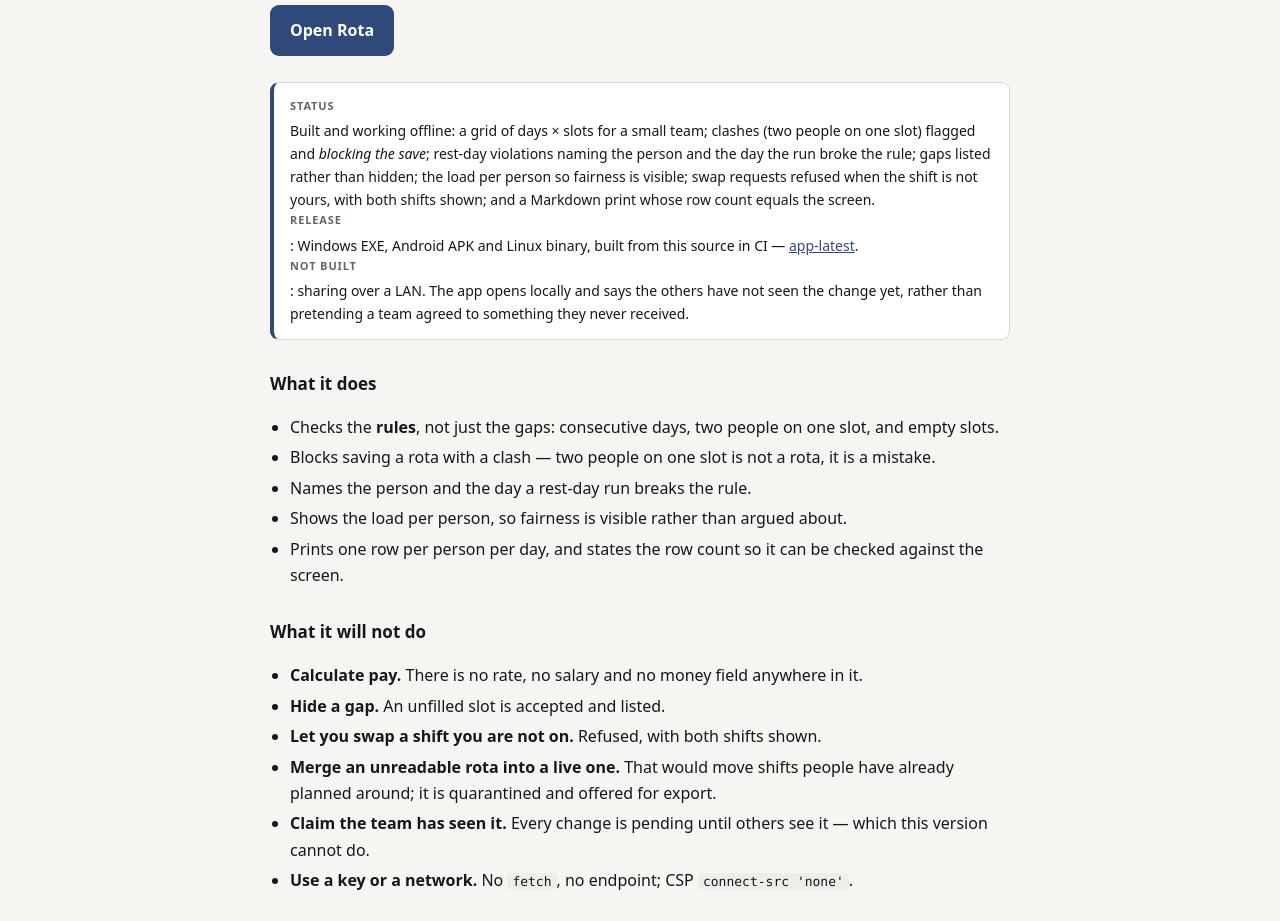
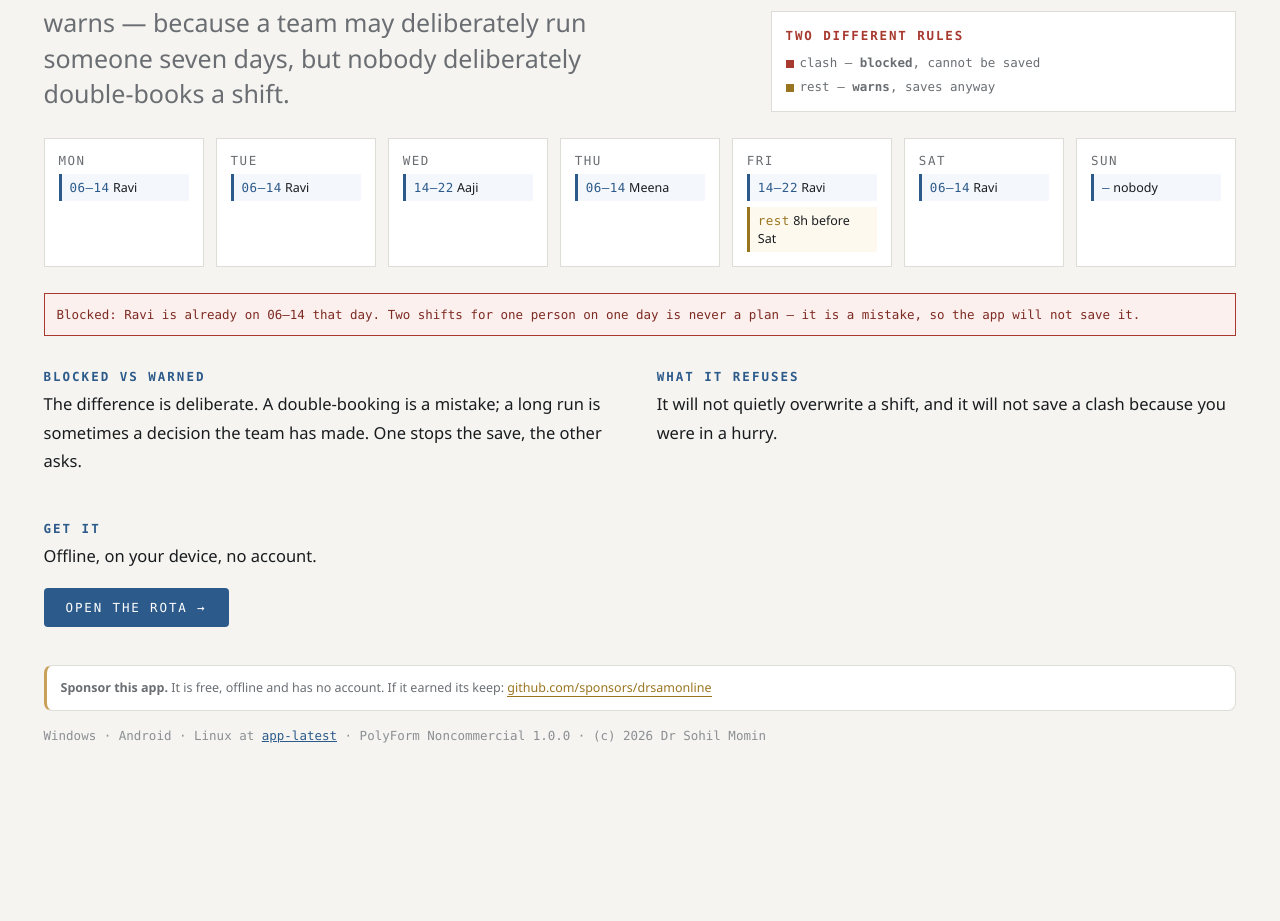
Before and after one commit to drsamonline/app-rota, a website: page docs/index.html in a window 1280 px wide. Shown: the part 177-1098 px from the top of the page. After the commit the page ends 982 px from the top, so only its background shows below. Drawn offline with Linux system fonts and the light colour scheme.

Commit message:
design: Rota becomes a week board, at any width
Seven day columns on a wide screen, four on a tablet and one on a phone, each holding its shifts with the time in
monospace and the name beside it. A rest warning is drawn in amber and a blocked clash in red, and the page states
the distinction the app makes: one stops the save, the other asks.

Prose steps 1 to 2 to 3 columns. Every size is a clamp.

```diff
--- a/docs/index.html
+++ b/docs/index.html
@@ -1,96 +1,99 @@
 <!DOCTYPE html>
 <html lang="en-IN">
 <head>
-<meta charset="utf-8">
-<meta name="viewport" content="width=device-width, initial-scale=1">
-<title>Rota — build the rota, catch the clashes</title>
-<meta name="description" content="Build a duty rota for a small team, catch the clashes and the rest-day violations, see the load per person, and print it. No pay is calculated.">
-<meta name="theme-color" content="#101418">
+<meta charset="utf-8"><meta name="viewport" content="width=device-width, initial-scale=1">
+<title>Rota — shifts that clash cannot be saved</title>
+<meta name="description" content="Shifts that clash cannot be saved; a rest violation warns but does not block.">
+<meta name="theme-color" content="#f5f4f0">
 <style>
-  :root{--bg:#f6f5f2;--panel:#fff;--ink:#14181d;--muted:#5d666f;--line:#d9d6cf;--accent:#2f4a7a}
+  :root{--bg:#f5f4f0;--panel:#fff;--ink:#191c1f;--rule:#dedcd6;--grey:#6a6e72;--blue:#2c5a8a;--red:#a8392f;--amber:#9a7520;
+        --mono:ui-monospace,"SFMono-Regular",Menlo,Consolas,monospace;--sans:"Segoe UI",system-ui,sans-serif;
+        --s0:clamp(11px,.4vw + 10px,12.5px);--s1:clamp(14px,.55vw + 12px,16.5px);--s2:clamp(18px,1.2vw + 14px,25px);
+        --display:clamp(28px,5.2vw,60px);--gut:clamp(16px,3.4vw,58px)}
   *{box-sizing:border-box}
-  body{margin:0;background:var(--bg);color:var(--ink);font:16px/1.65 system-ui,-apple-system,"Segoe UI",Roboto,"Noto Sans",sans-serif}
-  main{max-width:780px;margin:0 auto;padding:48px 20px 64px}
-  h1{font-size:34px;line-height:1.15;letter-spacing:-.02em;margin:0 0 10px}
-  .lede{font-size:18px;color:var(--muted);margin:0 0 26px}
-  .cta{display:inline-block;background:var(--accent);color:#fff;text-decoration:none;font-weight:600;padding:12px 20px;border-radius:9px}
-  .status{margin:26px 0;padding:14px 16px;border:1px solid var(--line);border-left:4px solid var(--accent);border-radius:9px;background:var(--panel);font-size:14px}
-  .status b{display:block;font-size:11px;text-transform:uppercase;letter-spacing:.08em;color:var(--muted);margin-bottom:4px}
-  h2{font-size:17px;margin:30px 0 8px}
-  ul{padding-left:20px}li{margin:4px 0}
-  code{font-family:ui-monospace,"SF Mono",Menlo,Consolas,monospace;font-size:13px;background:#eeede9;padding:1px 5px;border-radius:4px}
-  table{border-collapse:collapse;width:100%;font-size:14px;margin-top:8px}
-  th,td{text-align:left;border-bottom:1px solid var(--line);padding:7px 8px;vertical-align:top}
-  th{color:var(--muted);font-weight:600;font-size:11px;text-transform:uppercase;letter-spacing:.06em}
-  footer{margin-top:44px;padding-top:18px;border-top:1px solid var(--line);color:var(--muted);font-size:12px}
-  a{color:var(--accent)}
+  body{margin:0;background:var(--bg);color:var(--ink);font-family:var(--sans)}
+  .board{max-width:1660px;margin:0 auto;padding:0 0 58px}
+  .bar{display:flex;justify-content:space-between;gap:1rem;flex-wrap:wrap;padding:10px var(--gut);border-bottom:1px solid var(--rule);
+       font-family:var(--mono);font-size:var(--s0);letter-spacing:.15em;text-transform:uppercase;color:var(--grey)}
+  .bar b{color:var(--blue);font-weight:400}
+  .head{display:grid;gap:clamp(14px,2.2vw,36px);padding:clamp(22px,3.2vw,50px) var(--gut) clamp(14px,2vw,26px);grid-template-columns:1fr}
+  @media (min-width:960px){.head{grid-template-columns:minmax(0,1.2fr) minmax(0,.8fr);align-items:end}}
+  h1{font-size:var(--display);line-height:1;margin:0;letter-spacing:-.03em;font-weight:800}
+  .head p{margin:10px 0 0;font-size:var(--s2);line-height:1.42;color:var(--grey);max-width:44ch}
+  .rules{border:1px solid var(--rule);background:var(--panel);padding:12px 14px;font-family:var(--mono);font-size:var(--s0);color:var(--grey);line-height:1.9}
+  .rules b{display:block;color:var(--red);letter-spacing:.15em;text-transform:uppercase;margin-bottom:4px}
+  .rules i{display:inline-block;width:8px;height:8px;margin-right:6px;vertical-align:middle}
+  /* the week grid: 1 col phone, 7 on wide */
+  .week{display:grid;gap:clamp(6px,.9vw,12px);padding:0 var(--gut) clamp(16px,2vw,26px);grid-template-columns:1fr}
+  @media (min-width:700px){.week{grid-template-columns:repeat(4,1fr)}}
+  @media (min-width:1180px){.week{grid-template-columns:repeat(7,1fr)}}
+  .day{border:1px solid var(--rule);background:var(--panel);padding:clamp(9px,1.2vw,14px);display:grid;gap:6px;align-content:start}
+  .day .d{font-family:var(--mono);font-size:var(--s0);letter-spacing:.12em;text-transform:uppercase;color:var(--grey)}
+  .shift{border-left:3px solid var(--blue);padding:5px 8px;background:#f4f7fb;font-size:var(--s0);line-height:1.4}
+  .shift .n{font-family:var(--mono);color:var(--blue);letter-spacing:.04em}
+  .shift.rest{border-left-color:var(--amber);background:#fdf9ee}
+  .shift.rest .n{color:var(--amber)}
+  .clash{border:1px solid var(--red);background:#fbf0ee;padding:10px 12px;margin:0 var(--gut);font-family:var(--mono);font-size:var(--s0);color:#7d2a22;line-height:1.7}
+  .cols{display:grid;gap:clamp(18px,2.6vw,46px);padding:clamp(18px,2.6vw,36px) var(--gut) 0;grid-template-columns:1fr}
+  @media (min-width:860px){.cols{grid-template-columns:repeat(2,1fr)}}
+  @media (min-width:1380px){.cols{grid-template-columns:repeat(3,1fr)}}
+  h2{font-family:var(--mono);font-size:var(--s0);letter-spacing:.16em;text-transform:uppercase;color:var(--blue);margin:0 0 6px}
+  p{font-size:var(--s1);line-height:1.72;margin:0 0 12px}
+  .go{display:inline-block;background:var(--blue);color:#fff;text-decoration:none;padding:12px 22px;border-radius:4px;
+      font-family:var(--mono);font-size:var(--s0);letter-spacing:.15em;text-transform:uppercase;margin-top:6px}
+  .go:hover{background:var(--ink)}
+  .sponsor{margin:clamp(22px,3vw,38px) var(--gut) 0;border:1px solid var(--rule);border-left:3px solid #c9a05a;background:var(--panel);
+           border-radius:8px;padding:12px 14px;font-size:var(--s0);color:var(--grey);line-height:1.6}
+  .sponsor a{color:var(--amber);text-decoration:none;border-bottom:1px solid currentColor}
+  .foot{margin:14px var(--gut) 0;font-family:var(--mono);font-size:var(--s0);color:#8b8f93;line-height:1.8}
+  .foot a{color:var(--blue)}
+</style></head>
+<body><div class="board">
+  <div class="bar"><span>the week · who is on</span><span><b>1</b> clash blocked · <b>1</b> rest warning</span></div>
 
-  .sponsor{margin:24px 0 0;padding:12px 14px;border:1px solid rgba(128,128,128,.35);border-left:3px solid #c9a05a;
-           background:rgba(128,128,128,.07);border-radius:8px;font-size:12.5px;line-height:1.6}
-  .sponsor a{color:#c9a05a;text-decoration:none;border-bottom:1px solid currentColor}
-</style>
-</head>
-<body>
-<main>
-  <h1>Rota</h1>
-  <p class="lede">Build the rota, catch the clashes, see the load per person, and print it. <strong>No pay is calculated.</strong></p>
-
-  <a class="cta" href="play/index.html">Open Rota</a>
-
-  <div class="status">
-    <b>Status</b>
-    Built and working offline: a grid of days × slots for a small team; clashes (two people on one slot) flagged and
-    <em>blocking the save</em>; rest-day violations naming the person and the day the run broke the rule; gaps listed rather
-    than hidden; the load per person so fairness is visible; swap requests refused when the shift is not yours, with both
-    shifts shown; and a Markdown print whose row count equals the screen.
-    <br><b>Release</b>: Windows EXE, Android APK and Linux binary, built from this source in CI — <a href="https://github.com/drsamonline/app-rota/releases/tag/app-latest">app-latest</a>.
-    <br><b>Not built</b>: sharing over a LAN. The app opens locally and says the others have not seen the change yet, rather
-    than pretending a team agreed to something they never received.
+  <div class="head">
+    <div>
+      <h1>Rota</h1>
+      <p>A shift that clashes cannot be saved. A rest violation warns — because a team may deliberately run someone seven days, but nobody deliberately double-books a shift.</p>
+    </div>
+    <div class="rules"><b>two different rules</b>
+      <i style="background:#a8392f"></i>clash — <strong>blocked</strong>, cannot be saved<br>
+      <i style="background:#9a7520"></i>rest — <strong>warns</strong>, saves anyway
+    </div>
   </div>
 
-  <h2>What it does</h2>
-  <ul>
-    <li>Checks the <strong>rules</strong>, not just the gaps: consecutive days, two people on one slot, and empty slots.</li>
-    <li>Blocks saving a rota with a clash — two people on one slot is not a rota, it is a mistake.</li>
-    <li>Names the person and the day a rest-day run breaks the rule.</li>
-    <li>Shows the load per person, so fairness is visible rather than argued about.</li>
-    <li>Prints one row per person per day, and states the row count so it can be checked against the screen.</li>
-  </ul>
+  <div class="week">
+    <div class="day"><div class="d">mon</div><div class="shift"><span class="n">06–14</span> Ravi</div></div>
+    <div class="day"><div class="d">tue</div><div class="shift"><span class="n">06–14</span> Ravi</div></div>
+    <div class="day"><div class="d">wed</div><div class="shift"><span class="n">14–22</span> Aaji</div></div>
+    <div class="day"><div class="d">thu</div><div class="shift"><span class="n">06–14</span> Meena</div></div>
+    <div class="day"><div class="d">fri</div><div class="shift"><span class="n">14–22</span> Ravi</div><div class="shift rest"><span class="n">rest</span> 8h before Sat</div></div>
+    <div class="day"><div class="d">sat</div><div class="shift"><span class="n">06–14</span> Ravi</div></div>
+    <div class="day"><div class="d">sun</div><div class="shift"><span class="n">—</span> nobody</div></div>
+  </div>
 
-  <h2>What it will not do</h2>
-  <ul>
-    <li><strong>Calculate pay.</strong> There is no rate, no salary and no money field anywhere in it.</li>
-    <li><strong>Hide a gap.</strong> An unfilled slot is accepted and listed.</li>
-    <li><strong>Let you swap a shift you are not on.</strong> Refused, with both shifts shown.</li>
-    <li><strong>Merge an unreadable rota into a live one.</strong> That would move shifts people have already planned around; it is quarantined and offered for export.</li>
-    <li><strong>Claim the team has seen it.</strong> Every change is pending until others see it — which this version cannot do.</li>
-    <li><strong>Use a key or a network.</strong> No <code>fetch</code>, no endpoint; CSP <code>connect-src 'none'</code>.</li>
-  </ul>
+  <div class="clash">Blocked: Ravi is already on 06–14 that day. Two shifts for one person on one day is never a plan — it is a mistake, so the app will not save it.</div>
 
-  <h2>When things go wrong</h2>
-  <table>
-    <tr><th>Case</th><th>What happens</th></tr>
-    <tr><td>Bad input</td><td>A swap for a shift you are not on is refused with both shifts shown. A slot left empty is accepted and listed. A clash blocks the save.</td></tr>
-    <tr><td>No network</td><td>Nothing changes. The app opens locally and says the others have not seen the change yet.</td></tr>
-    <tr><td>Storage full or unavailable</td><td>The change is not written and the app says so; it is never shown as agreed with the team.</td></tr>
-    <tr><td>Corrupt saved state</td><td>Reported and quarantined, never merged into a live rota.</td></tr>
-  </table>
+  <div class="cols">
+    <div>
+      <h2>Blocked vs warned</h2>
+      <p>The difference is deliberate. A double-booking is a mistake; a long run is sometimes a decision the team has made. One stops the save, the other asks.</p>
+    </div>
+    <div>
+      <h2>What it refuses</h2>
+      <p>It will not quietly overwrite a shift, and it will not save a clash because you were in a hurry.</p>
+    </div>
+    <div>
+      <h2>Get it</h2>
+      <p>Offline, on your device, no account.</p>
+      <a class="go" href="play/index.html">open the rota →</a>
+    </div>
+  </div>
 
-  <h2>How to run it</h2>
-  <ul>
-    <li><strong>Here</strong>: <a href="play/index.html">play/index.html</a>, or install it from your browser's menu.</li>
-    <li><strong>Offline file</strong>: open <code>docs/play/index.html</code> straight from disk.</li>
-    <li><strong>Tests</strong>: <code>node tests/self-tests.js</code> — the spec's countable “done means” is asserted there.</li>
-  </ul>
-
-    <div class="sponsor">
+  <div class="sponsor">
     <strong>Sponsor this app.</strong> It is free, offline and has no account. If it earned its keep:
     <a href="https://github.com/sponsors/drsamonline">github.com/sponsors/drsamonline</a>
   </div>
-<footer>
-    PolyForm Noncommercial 1.0.0 · (c) 2026 Dr Sohil Momin ·
-    <a href="https://github.com/drsamonline/app-rota">source</a>
-  </footer>
-</main>
-</body>
-</html>
+  <p class="foot">Windows · Android · Linux at <a href="https://github.com/drsamonline/app-rota/releases/tag/app-latest">app-latest</a> ·
+  PolyForm Noncommercial 1.0.0 · (c) 2026 Dr Sohil Momin</p>
+</div></body></html>
```
Also changed, not shown: docs/play/icon-192.png, docs/play/icon-512.png.
